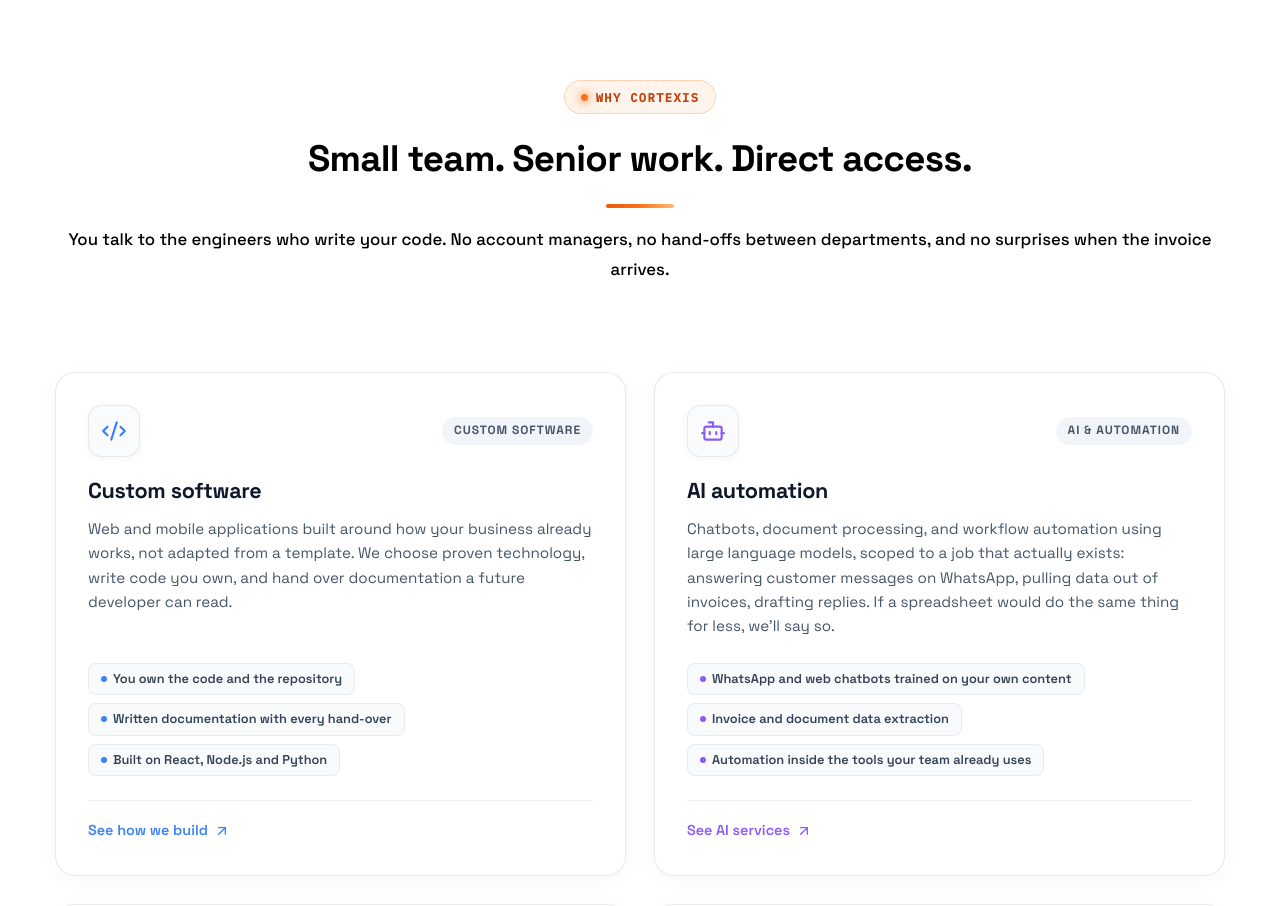
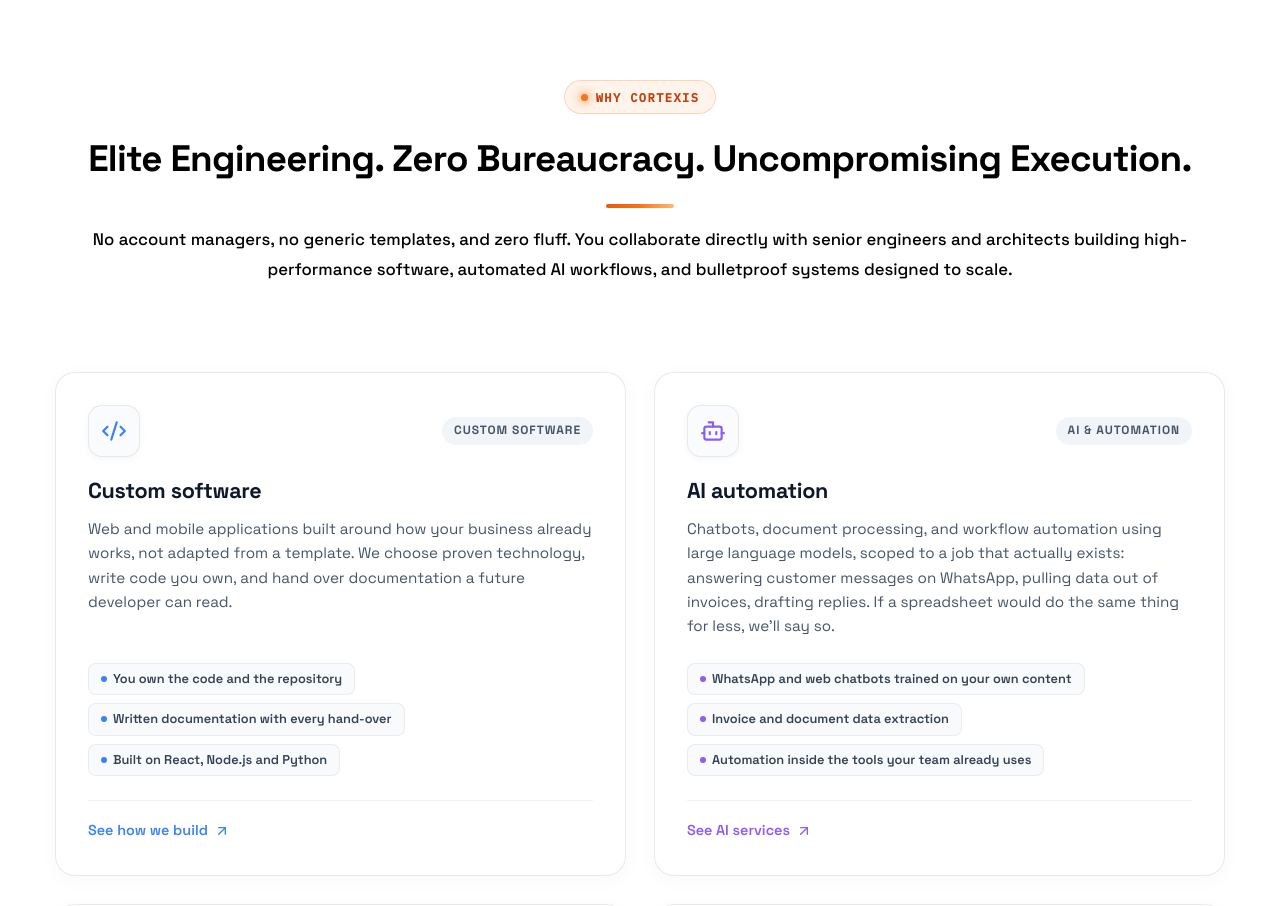
Before and after one commit to muhammad-umair-naseer/mern-fullstack-platform, a React (Create React App) app in the folder client/: page / in a window 1280 px wide. Shown: the part 1000-1906 px from the top of the page. Built offline with nearby package versions, Linux system fonts and the light colour scheme; no server answers; a web font is replaced by a local one.

Commit message:
copy(value-prop): elevate Why Cortexis heading and subtitle with elite, high-authority copy

```diff
--- a/client/src/components/ValueProposition.js
+++ b/client/src/components/ValueProposition.js
@@ -120,8 +120,8 @@ export default function ValueProposition() {
         <SectionHeading
           id="value-prop-heading"
           eyebrow="Why Cortexis"
-          title="Small team. Senior work. Direct access."
-          subtitle="You talk to the engineers who write your code. No account managers, no hand-offs between departments, and no surprises when the invoice arrives."
+          title="Elite Engineering. Zero Bureaucracy. Uncompromising Execution."
+          subtitle="No account managers, no generic templates, and zero fluff. You collaborate directly with senior engineers and architects building high-performance software, automated AI workflows, and bulletproof systems designed to scale."
         />
 
         <div className="value-grid">
```
